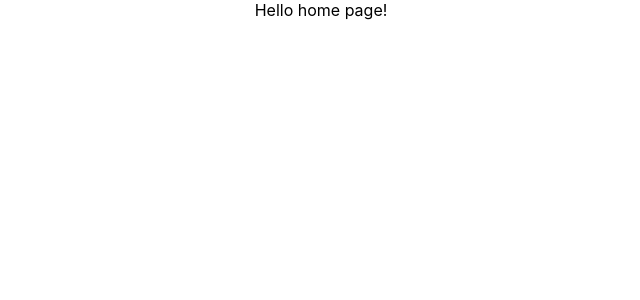
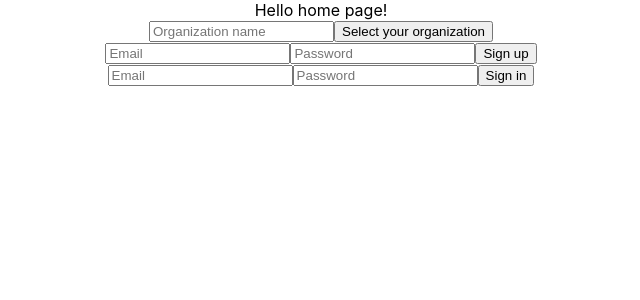
Before and after one commit to calebwolf1/productivity24, a React (Create React App) app: page / in a window 1280 px wide. Shown: the top 300 px of the page, without its empty margins (319-959 px from the left). Built offline with nearby package versions, Linux system fonts and the light colour scheme.

Commit message:
basic firebase authentication

```diff
--- /dev/null
+++ b/src/components/Auth.js
@@ -0,0 +1,157 @@
+import { useState } from "react"
+import { auth, db } from "../firebase-config"
+import { createUserWithEmailAndPassword, signInWithEmailAndPassword } from "firebase/auth"
+import { collection, doc, getDocs, query, where } from "firebase/firestore";
+
+const Auth = () => {
+  const clientsRef = collection(db, "clients");
+
+  const [signInEmail, setSignInEmail] = useState("");
+  const [signInPassword, setSignInPassword] = useState("");
+  const [signUpEmail, setSignUpEmail] = useState("");
+  const [signUpPassword, setSignUpPassword] = useState("");
+
+  const [clientName, setClientName] = useState("");
+  const [groupName, setGroupName] = useState("");
+  const [clientSelected, setClientSelected] = useState(false);  // if true, clientName and clientID will be of a valid client
+  const [clientID, setClientID] = useState("");
+
+  const onSignUp = async () => {
+    if(!clientSelected) {
+      console.log("No client selected! Try again after selecting a valid client.");
+      return;
+    }
+    // only allow sign-up if email exists in database
+    const groupsRef = collection(db, `clients/${clientID}/groups`);
+    // for each group, check if any user matches in users
+    const groupsData = await getDocs(groupsRef);
+    const groupIDs = groupsData.docs.map((doc) => (
+      doc.id
+    ));
+
+    for(const groupID of groupIDs) {
+      console.log("ID: " + groupID);
+
+      const usersRef = collection(db, `clients/${clientID}/groups/${groupID}/users`);
+      const q = query(usersRef, where("email", "==", signUpEmail));
+      const user = await getDocs(q);
+      const userDocs = user.docs.map((doc) => ({
+        ...doc.data(),
+        id: doc.id
+      }));
+      if(userDocs.length == 1) {  // user can only be in one group with this setup
+        console.log(userDocs[0].name);
+        try {
+          await createUserWithEmailAndPassword(auth, signUpEmail, signUpPassword);
+        } catch (err) {
+          console.error(err);
+        }
+        return;
+      }
+    }
+    // at this point, user does not exist in this organization
+    console.log("Invalid user, try again");
+  };
+
+  const onSignIn = async () => {
+    if(!clientSelected) {
+      console.log("No client selected! Try again after selecting a valid client.");
+      return;
+    }
+    // don't need to check if email in database here
+    try {
+      await signInWithEmailAndPassword(auth, signInEmail, signInPassword);
+    } catch (err) {
+      console.error(err);
+    }
+  };
+
+  const onSelectClient = async () => {
+    const q = query(clientsRef, where("name", "==", clientName));
+    try {
+      const clients = await getDocs(q);
+      // throw error if there is more than 1 result, change in future
+      const clientDocs = clients.docs.map((doc) => ({
+        ...doc.data(),
+        id: doc.id
+      }));
+      console.log(clientDocs);
+      if(clientDocs.length > 1) {
+        throw new Error("Multiple clients selected");
+      }
+
+      if(clientDocs.length == 0) {
+        console.log("Invalid client name");
+        setClientSelected(false);
+        return;
+      }
+
+      // valid client name, get id
+      console.log(clientDocs[0].id);
+      setClientID(clientDocs[0].id);
+      setClientSelected(true);
+    } catch (err) {
+      console.error(err);
+    }
+  };
+
+  const onSelectGroup = async () => {
+    if(!clientSelected) {
+      console.log("No client selected! Try again after selecting a valid client.");
+      return;
+    }
+
+    const groupsRef = collection(db, `clients/${clientID}/groups`);
+    const q = query(groupsRef, where("name", "==", groupName));
+    try {
+      const groupData = await getDocs(q);
+      const groups = groupData.docs.map((doc) => ({
+        ...doc.data(),
+        id: doc.id
+      }));
+    } catch (err) {
+      console.error(err);
+    }
+
+  };
+
+  return (
+    <div>
+      <div>
+        {/* TODO: Have a dropdown that lists all organizations matching the current pattern typed */}
+        <input
+          placeholder="Organization name"
+          onChange={(e) => setClientName(e.target.value)} />
+        <button onClick={onSelectClient}>Select your organization</button>
+      </div>
+      {/* <div>
+        <input
+          placeholder="Group name"
+          onChange={(e) => setGroupName(e.target.value)} />
+        <button onClick={onSelectGroup}>Select your group</button>
+      </div> */}
+      <div>
+        <input
+          placeholder="Email"
+          onChange={(e) => setSignUpEmail(e.target.value)} />
+        <input
+          placeholder="Password"
+          type="password"
+          onChange={(e) => setSignUpPassword(e.target.value)} />
+        <button onClick={onSignUp}>Sign up</button>
+      </div>
+      <div>
+      <input
+        placeholder="Email"
+        onChange={(e) => setSignInEmail(e.target.value)} />
+      <input
+        placeholder="Password"
+        type="password"
+        onChange={(e) => setSignInPassword(e.target.value)} />
+      <button onClick={onSignIn}>Sign in</button>
+    </div>
+  </div>
+  );
+};
+
+export default Auth;
--- a/src/firebase-config.js
+++ b/src/firebase-config.js
@@ -1,5 +1,7 @@
 import { initializeApp } from "firebase/app";
-import { getFirestore } from "firebase/firestore"
+import { getFirestore } from "firebase/firestore";
+import { getAuth } from "firebase/auth";
+
 const firebaseConfig = {
   apiKey: "AIzaSyD04TRCBDkLwRenckydsV3yagzHJZiFUeA",
   authDomain: "productivity24-9396f.firebaseapp.com",
@@ -11,4 +13,5 @@ const firebaseConfig = {
 };
 
 const app = initializeApp(firebaseConfig);
+export const auth = getAuth(app);
 export const db = getFirestore(app);
--- a/src/pages/Home.js
+++ b/src/pages/Home.js
@@ -1,7 +1,11 @@
+import Auth from "../components/Auth"
 
 const Home = () => {
   return (
-    <header>Hello home page!</header>
+    <div>
+      <header>Hello home page!</header>
+      <Auth />
+    </div>
   )
 }
 
```
